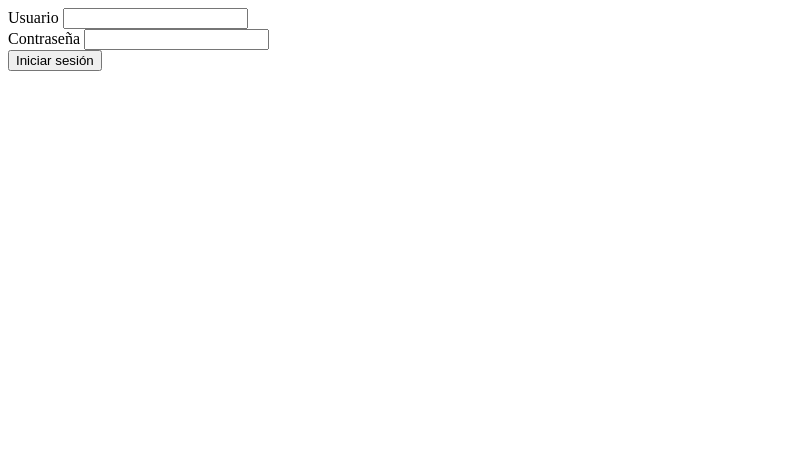
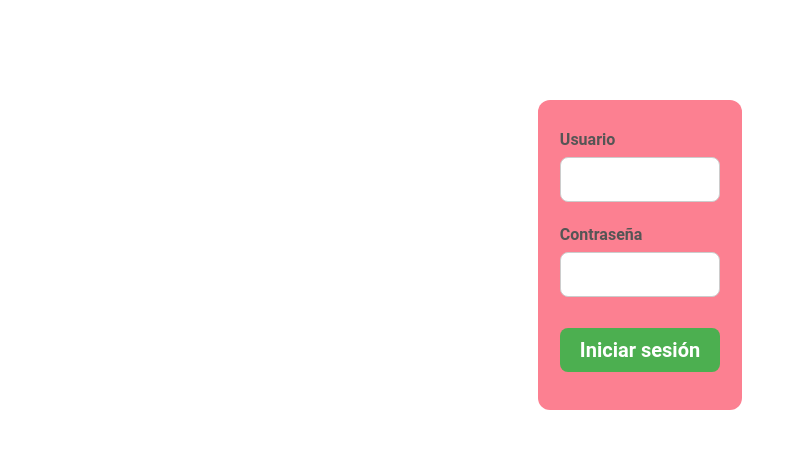
Before and after one commit to Dante6228/Cecytem, a PHP site: page / in a window 1280 px wide. Shown: the top 449 px of the page, without its empty margins (0-797 px from the left). Run offline with PHP 8.4, Linux system fonts and the light colour scheme.

Commit message:
adición de css al index

```diff
--- /dev/null
+++ b/css/login.css
@@ -0,0 +1,50 @@
+main{
+    display: flex;
+    align-items: center;
+    align-content: center;
+    justify-content: center;
+    background-color: #fc8091;
+    width: 16%;
+    border-radius: 12px;
+    margin: 100px auto;
+    padding: 30px;
+}
+
+label {
+    font-weight: bold;
+    color: #555;
+    display: block;
+}
+
+form {
+    display: flex;
+    flex-direction: column;
+    gap: 15px;
+}
+
+input{
+    width: 100%;
+    padding: 12px 20px;
+    margin: 8px 0;
+    display: inline-block;
+    border: 1px solid #ccc;
+    box-sizing: border-box;
+    border-radius: 8px;
+    font-size: 16px;
+}
+
+.content input[type="submit"] {
+    padding: 10px 20px;
+    font-size: 20px;
+    font-weight: bold;
+    color: white;
+    background-color: #4caf50;
+    border: none;
+    border-radius: 8px;
+    cursor: pointer;
+    transition: 0.3s ease;
+}
+
+.content input[type="submit"]:hover {
+    background-color: #3e8e41;
+}
--- a/index.php
+++ b/index.php
@@ -3,6 +3,9 @@
 <head>
     <meta charset="UTF-8">
     <meta name="viewport" content="width=device-width, initial-scale=1.0">
+    <link rel="stylesheet" href="css/general.css">
+
+    <link rel="stylesheet" href="css/login.css">
     <title>Iniciar sesión</title>
 </head>
 <body>
```
